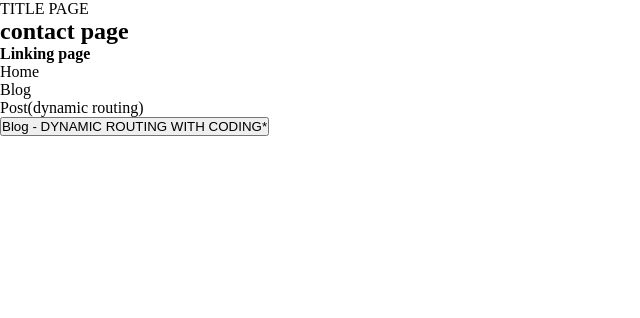
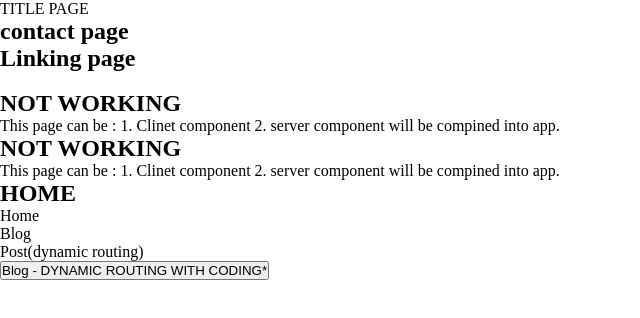
Before and after one commit to deveshksrivastava/nextjsts, a Next.js app: page /contact in a window 1280 px wide. Shown: the top 318 px of the page, without its empty margins (0-640 px from the left). Built offline with nearby package versions, Linux system fonts and the light colour scheme.

Commit message:
clinet and server components outside app folder 2

```diff
--- a/src/app/contact/layout.tsx
+++ b/src/app/contact/layout.tsx
@@ -1,14 +1,14 @@
 import React, { ReactNode } from "react";
 
 interface Props {
-  children?: ReactNode;
+  children: ReactNode;
   // any props that come into the component
 }
 
-export default function ContactLayout({ children, ...props }: Props) {
+export default function ContactLayout({ children }: Props) {
   return (
     <div>
-      <title>ContactLayout</title>
+      <title>Contact**Layout</title>
       {children}
     </div>
   );
--- a/src/app/contact/page.tsx
+++ b/src/app/contact/page.tsx
@@ -1,6 +1,8 @@
 "use client";
 import Link from "next/link";
 import { useRouter } from "next/navigation";
+import Header from "../../components/Header";
+import HeaderLink from "../../components/HeaderLink";
 
 export default function Contact() {
   const router = useRouter();
@@ -12,7 +14,13 @@ export default function Contact() {
   return (
     <div>
       <h1>contact page</h1>
-      <h4>Linking page</h4>
+      <h2>Linking page</h2>
+      <br />
+
+      {/* Clinet and Server component below */}
+      <Header />
+      <HeaderLink />
+
       {/* GO HOME PAGE  */}
       <div>
         <Link href="/">Home</Link>
--- /dev/null
+++ b/src/components/Header.tsx
@@ -0,0 +1,13 @@
+import React from "react";
+
+function Header() {
+  return (
+    <div>
+      <h2>NOT WORKING</h2>
+      This page can be : 1. Clinet component 2. server component will be
+      compined into app.
+    </div>
+  );
+}
+
+export default Header;
--- /dev/null
+++ b/src/components/HeaderLink.tsx
@@ -0,0 +1,17 @@
+"use client";
+
+import React, { useState } from "react";
+
+function Header() {
+  const [data, setData] = useState("HOME");
+  return (
+    <div>
+      <h2>NOT WORKING</h2>
+      This page can be : 1. Clinet component 2. server component will be
+      compined into app.
+      <h2>{data}</h2>
+    </div>
+  );
+}
+
+export default Header;
```
Also changed, not shown: src/app/page.tsx (+7 -1 lines), src/components/page.tsx (deleted, +0 -11 lines).
